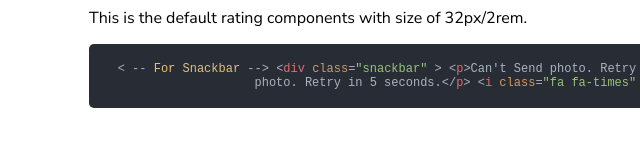
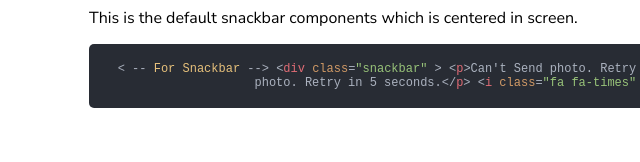
Before and after one commit to spraveenofficial/componentLibrary, a plain HTML site: page components/Snackbar/index.html in a window 1280 px wide. Shown: the part 279-441 px from the top of the page, 215-855 px from the left. Drawn offline with nearby package versions, Linux system fonts and the light colour scheme.

Commit message:
Fixed: Typo of snackbar

```diff
--- a/components/Snackbar/index.html
+++ b/components/Snackbar/index.html
@@ -103,7 +103,10 @@
                 Snackbar
               </button>
             </div>
-            <p>This is the default rating components with size of 32px/2rem.</p>
+            <p>
+              This is the default snackbar components which is centered in
+              screen.
+            </p>
             <div class="snackbar flex">
               <p>Some Error Occured. Retry in 5 seconds.</p>
               <p class="text-blue">RETRY</p>
```
